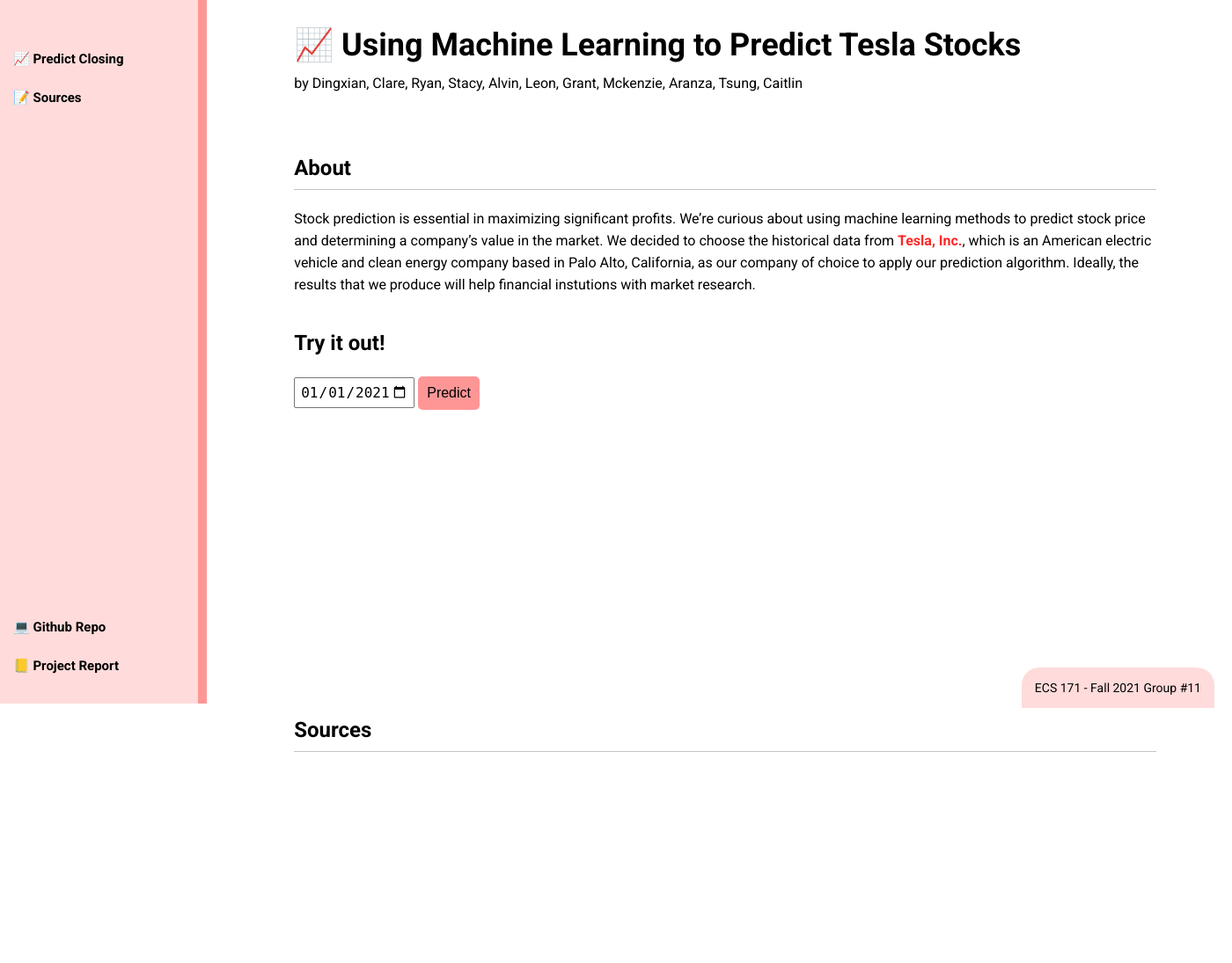
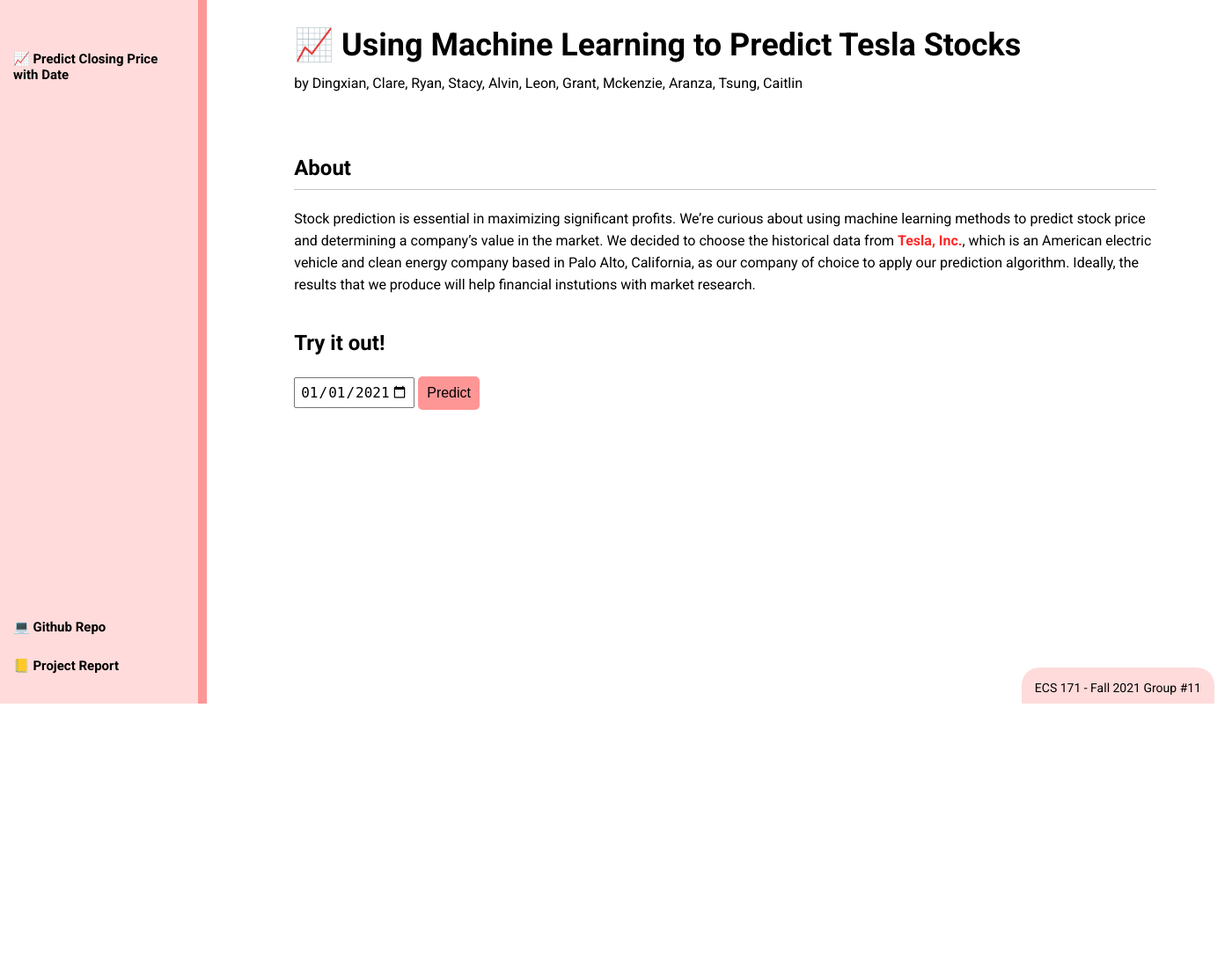
Before and after one commit to Diean233/171Group11, a Flask app: page / in a window 1400 px wide. Shown: the top 1095 px of the page at 88% size. After the commit the page ends 800 px from the top, so only its background shows below. Run offline with Flask 2, Linux system fonts and the light colour scheme.

Commit message:
minor styling fix

```diff
--- a/project/app.py
+++ b/project/app.py
@@ -66,7 +66,7 @@
     output = y_pred[0][0]
 
     pred = "The predicted date you chose is: " + date[0]
-    price = "The predicted price is " + str(output)
+    price = str(output)
     return render_template('index.html', predictedDate=pred, predictedPrice=price)
 
 if __name__ == '__main__':
--- a/project/templates/index.html
+++ b/project/templates/index.html
@@ -34,15 +34,15 @@
         <!-- navbar -->
         <nav>
             <ul>
-                <li><a href="#intro">📈 Predict Closing</a></li>
+                <li><a href="#intro">📈 Predict Closing Price with Date</a></li>
                 <!--
                 <li><a href="#problem">📚 Problem Description</a></li>
                 <li><a href="#related">🔢 Related Work</a></li>
                 <li><a href="#methods">💡 Proposed Methodology</a></li>
                 <li><a href="#results">📊 Results and Evaluation</a></li>
                 <li><a href="#conclusion">🙂 Conclusion</a></li>
+                <li><a href="#sources">📝 Sources</a></li>
                 -->
-                <li><a href="#sources">📝 Sources</a></li>
             </ul>
             <ul>
                 <li>💻 Github Repo</li>
@@ -76,7 +76,7 @@
                         <p>{{predictedDate}}</p>
                     {% endif %}
                     {% if predictedPrice %}
-                        <p>{{predictedPrice}}</p>
+                        <p>The predicted price is ${{predictedPrice}}</p>
                     {% endif %}
                 </div>
             </section>
@@ -101,11 +101,11 @@
             <section id="#conclusion">
                 <h2>Conclusion</h2>
             </section>
-            -->
 
             <section id="#sources">
                 <h2>Sources</h2>
             </section>
+            -->
 
             <div id="group-info">
                 ECS 171 - Fall 2021 Group #11
```
